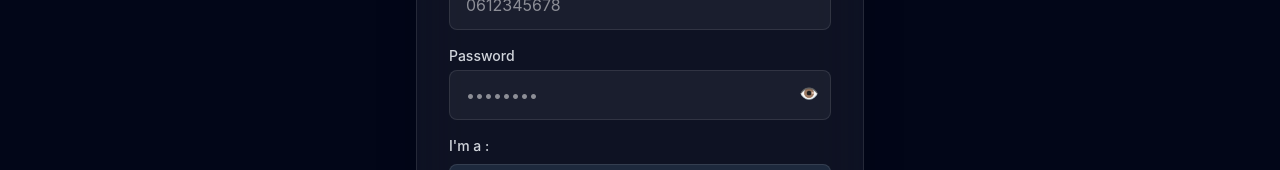
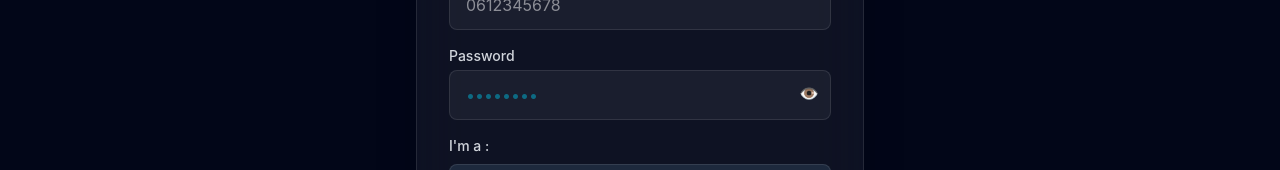
Before and after one commit to IslemFou/pixelcrafthub-frontend, a React (Vite) app: page /register in a window 1280 px wide. Shown: the part 429-599 px from the top of the page. Built offline with nearby package versions, Linux system fonts and the light colour scheme.

Commit message:
update de css du passw

```diff
--- a/src/pages/Login.jsx
+++ b/src/pages/Login.jsx
@@ -1,15 +1,21 @@
 import { useState, useContext } from 'react';
 import { AuthContext } from '../context/AuthContext';
 import { useNavigate } from 'react-router-dom';
+import API from '../api/axios';
 
 const Login = () => {
     const [email, setEmail] = useState('');
     const [password, setPassword] = useState('');
     const { login } = useContext(AuthContext);
     const navigate = useNavigate();
+    const [errors, setErrors] = useState({});
+
+    //password checking
+    const [showPassword, setShowPassword] = useState(false);
 
     const handleSubmit = async (e) => {
         e.preventDefault();
+        console.log("1. Tentative de soumission...");
         try {
             await login(email, password);
             navigate('/dashboard'); // redirection apres success
@@ -43,7 +49,7 @@ const Login = () => {
                             type="password"
                             value={password}
                             onChange={(e) => setPassword(e.target.value)}
-                            className="w-full px-4 py-3 mt-1 bg-white/5 border border-white/10 rounded-lg focus:ring-2 focus:ring-cyan-500 focus:outline-none text-white transition-all"
+                            className="w-full px-4 py-3 mt-1 bg-white/5 border border-white/10 rounded-lg focus:ring-2 focus:ring-cyan-500 focus:border-cyan-500 focus:outline-none text-cyan-500 transition-all autofill:shadow-[0_0_0_30px_#1a1a1a_inset] [&-webkit-autofill]:text-cyan-500"
                             placeholder="••••••••"
                             required
                         />
--- a/src/pages/Register.jsx
+++ b/src/pages/Register.jsx
@@ -82,7 +82,6 @@ const Register = () => {
 
         const isValid = validateForm();
         console.log("2. Résultat validation :", isValid);
-        // console.log("3. Erreurs actuelles :", newErrors); // Si isValid est false, regarde ici
 
         if (!isValid) {
             alert("Formulaire invalide ! Vérifiez les champs."); // Ajoute ça pour voir
@@ -184,7 +183,7 @@ const Register = () => {
                         <div className="relative">
                             <input
                                 type={showPassword ? "text" : "password"}
-                                className="w-full px-4 py-3 mt-1 bg-white/5 border border-white/10 rounded-lg focus:ring-2 focus:ring-cyan-500 text-white outline-none pr-12"
+                                className={`w-full px-4 py-3 mt-1 bg-white/5 border border-white/10 rounded-lg focus:ring-2 focus:ring-cyan-500 focus:border-cyan-500 text-cyan-500 outline-none pr-12 transition-all autofill:shadow-[0_0_0_30px_#1a1a1a_inset] [&-webkit-autofill]:text-cyan-500 ${errors.password ? 'border-red-500' : 'border-white/10'}`}
                                 placeholder="••••••••"
                                 value={formData.password}
                                 onChange={(e) => {
@@ -192,6 +191,7 @@ const Register = () => {
                                     checkStrength(e.target.value);
                                 }}
                             />
+                            {errors.password && <p className="text-red-500 text-xs mt-1">{errors.password}</p>}
                             {/* L'icône de l'œil */}
                             <button
                                 type="button"
```
